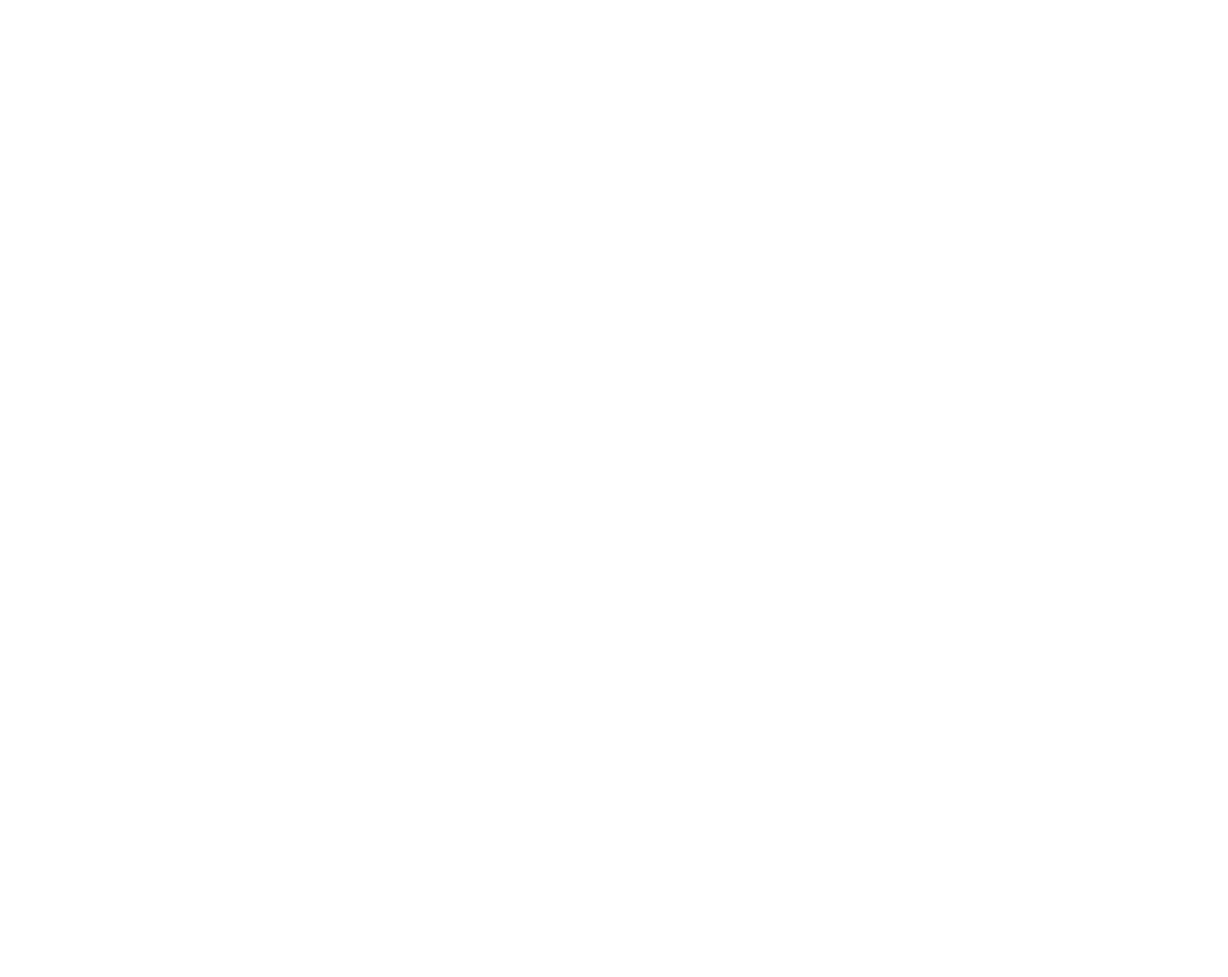
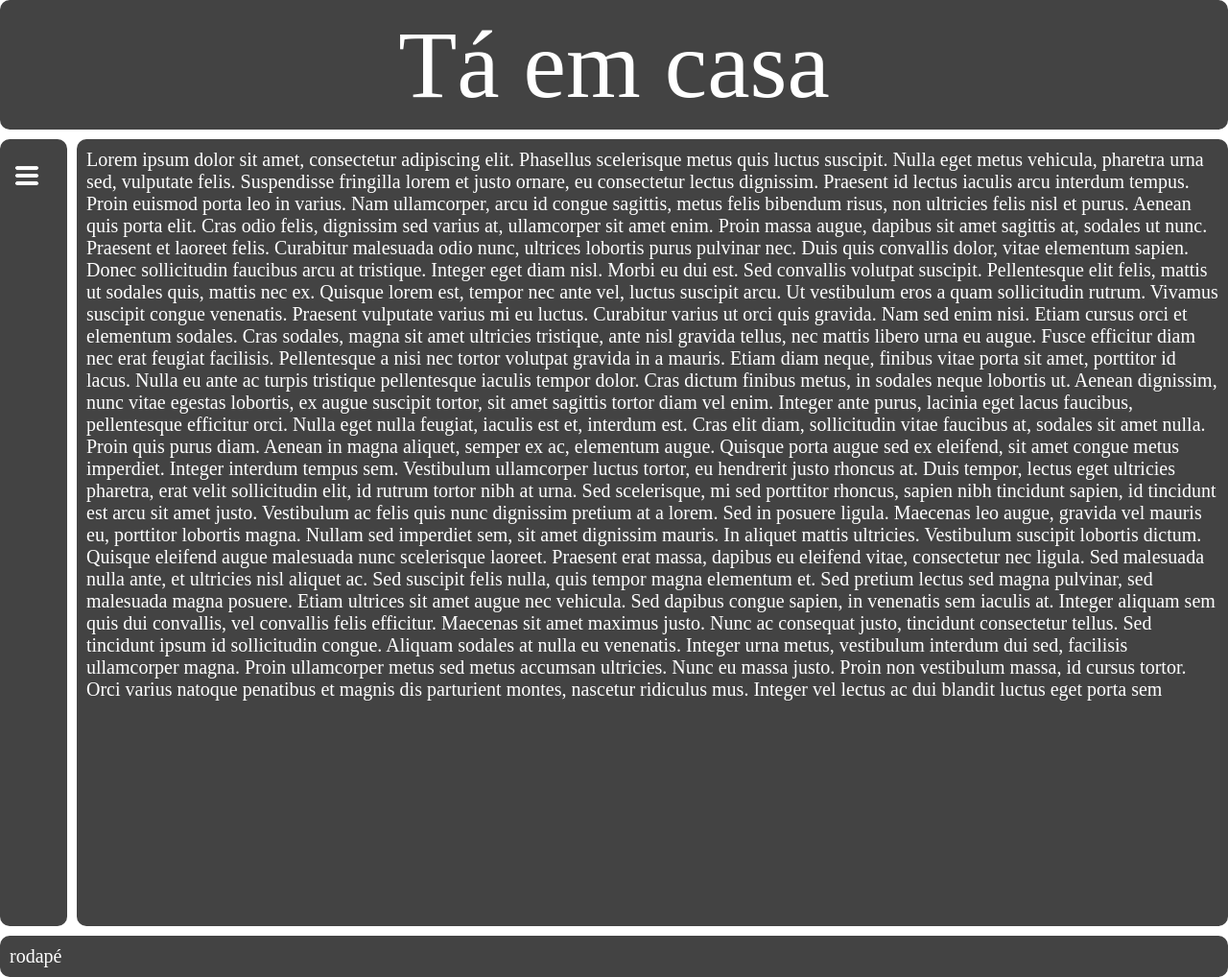
Before and after one commit to DevMatheusalbu/Ta-em-casa, a plain HTML site: page index.html in a window 1280 px wide. Shown: the whole page at 96% size. Before the commit the page ends 800 px from the top, so only its background shows below. Drawn offline with Linux system fonts and the light colour scheme.

Commit message:
Esboço do corpo da página

```diff
--- a/index.html
+++ b/index.html
@@ -5,8 +5,54 @@
     <meta http-equiv="X-UA-Compatible" content="IE=edge">
     <meta name="viewport" content="width=device-width, initial-scale=1.0">
     <title>Tá em casa</title>
+    <link rel="stylesheet" href="style.css">
+
 </head>
 <body>
+    <header class="item">
+        <div class="logo">
 
+        </div>
+        <div class="titulo">
+            Tá em casa
+        </div>
+
+    </header>
+        <aside class="item">
+            <nav>
+                <div id="menu-opener" onclick="menuToggle()">
+                    <img src="images/menu.png" width="36">
+                </div>
+                    <div id="menu-area" class="menu-opened">
+                    <ul class="menu">
+                        <li class="active"><a href="">Home</a></li>
+                        <li ><a href="">Home</a></li>
+                        <li ><a href="">Home</a></li>
+                        <li ><a href="">Home</a></li>
+                        <li ><a href="">Home</a></li>
+                        <li ><a href="">Home</a></li>
+                    </ul>
+            </div>
+            </nav>
+
+    </aside>
+    <section class="item">
+        Lorem ipsum dolor sit amet, consectetur adipiscing elit. Phasellus scelerisque metus quis luctus suscipit. Nulla eget metus vehicula, pharetra urna sed, vulputate felis. Suspendisse fringilla lorem et justo ornare, eu consectetur lectus dignissim. Praesent id lectus iaculis arcu interdum tempus. Proin euismod porta leo in varius. Nam ullamcorper, arcu id congue sagittis, metus felis bibendum risus, non ultricies felis nisl et purus. Aenean quis porta elit. Cras odio felis, dignissim sed varius at, ullamcorper sit amet enim. Proin massa augue, dapibus sit amet sagittis at, sodales ut nunc. Praesent et laoreet felis. Curabitur malesuada odio nunc, ultrices lobortis purus pulvinar nec.
+
+Duis quis convallis dolor, vitae elementum sapien. Donec sollicitudin faucibus arcu at tristique. Integer eget diam nisl. Morbi eu dui est. Sed convallis volutpat suscipit. Pellentesque elit felis, mattis ut sodales quis, mattis nec ex. Quisque lorem est, tempor nec ante vel, luctus suscipit arcu. Ut vestibulum eros a quam sollicitudin rutrum. Vivamus suscipit congue venenatis. Praesent vulputate varius mi eu luctus. Curabitur varius ut orci quis gravida. Nam sed enim nisi. Etiam cursus orci et elementum sodales.
+
+Cras sodales, magna sit amet ultricies tristique, ante nisl gravida tellus, nec mattis libero urna eu augue. Fusce efficitur diam nec erat feugiat facilisis. Pellentesque a nisi nec tortor volutpat gravida in a mauris. Etiam diam neque, finibus vitae porta sit amet, porttitor id lacus. Nulla eu ante ac turpis tristique pellentesque iaculis tempor dolor. Cras dictum finibus metus, in sodales neque lobortis ut. Aenean dignissim, nunc vitae egestas lobortis, ex augue suscipit tortor, sit amet sagittis tortor diam vel enim. Integer ante purus, lacinia eget lacus faucibus, pellentesque efficitur orci. Nulla eget nulla feugiat, iaculis est et, interdum est. Cras elit diam, sollicitudin vitae faucibus at, sodales sit amet nulla. Proin quis purus diam. Aenean in magna aliquet, semper ex ac, elementum augue. Quisque porta augue sed ex eleifend, sit amet congue metus imperdiet. Integer interdum tempus sem. Vestibulum ullamcorper luctus tortor, eu hendrerit justo rhoncus at.
+
+Duis tempor, lectus eget ultricies pharetra, erat velit sollicitudin elit, id rutrum tortor nibh at urna. Sed scelerisque, mi sed porttitor rhoncus, sapien nibh tincidunt sapien, id tincidunt est arcu sit amet justo. Vestibulum ac felis quis nunc dignissim pretium at a lorem. Sed in posuere ligula. Maecenas leo augue, gravida vel mauris eu, porttitor lobortis magna. Nullam sed imperdiet sem, sit amet dignissim mauris. In aliquet mattis ultricies. Vestibulum suscipit lobortis dictum. Quisque eleifend augue malesuada nunc scelerisque laoreet. Praesent erat massa, dapibus eu eleifend vitae, consectetur nec ligula. Sed malesuada nulla ante, et ultricies nisl aliquet ac.
+
+Sed suscipit felis nulla, quis tempor magna elementum et. Sed pretium lectus sed magna pulvinar, sed malesuada magna posuere. Etiam ultrices sit amet augue nec vehicula. Sed dapibus congue sapien, in venenatis sem iaculis at. Integer aliquam sem quis dui convallis, vel convallis felis efficitur. Maecenas sit amet maximus justo. Nunc ac consequat justo, tincidunt consectetur tellus. Sed tincidunt ipsum id sollicitudin congue. Aliquam sodales at nulla eu venenatis. Integer urna metus, vestibulum interdum dui sed, facilisis ullamcorper magna. Proin ullamcorper metus sed metus accumsan ultricies. Nunc eu massa justo. Proin non vestibulum massa, id cursus tortor. Orci varius natoque penatibus et magnis dis parturient montes, nascetur ridiculus mus. Integer vel lectus ac dui blandit luctus eget porta sem
+
+    </section>
+    <footer class="item">
+        rodapé
+
+    </footer>
+
+ <script src="script.js"></script>
 </body>
 </html>
--- a/script.js
+++ b/script.js
@@ -0,0 +1,10 @@
+function menuToggle() {
+    let menuArea = document.getElementById("menu-area");
+
+    if(menuArea.style.width == '200px') {
+        menuArea.style.width = '0px';
+    } else {
+        menuArea.style.width = '200px';
+    }
+
+}
--- a/style.css
+++ b/style.css
@@ -0,0 +1,163 @@
+body {
+    margin: 0;
+    background-color: white;
+    display: grid;
+    grid-gap: 10px;
+    align-items: center;
+    grid-template-areas:
+    "header header header header"
+    "menu content content content"
+    "footer footer footer footer"
+    ;
+}
+
+header {
+    display: inline-flex;
+    justify-content: center;
+}
+.titulo {
+    font-size: 100px;
+}
+
+
+
+.item {
+    background-color: rgba(17, 17, 17, 0.788);
+    padding: 10px;
+    border-radius: 10px;
+    color: white;
+    font-size: 20px;
+}
+
+aside {
+    display: flex;
+    justify-content: start;
+    align-content: flex-start;
+    top:100px;
+    right:0;
+    z-index:999;
+    height: 100vh;
+    display:flex;
+    background-color: #0707074f;
+ }
+
+ nav a {
+    display: block;
+
+    padding: 20px;
+    text-decoration: none;
+    text-transform: uppercase;
+    background-color:#1b1b1b63;
+    color: white;
+    border-radius: 5px;
+
+  }
+
+  .menu {
+    margin: 0;
+    padding: 0;
+  }
+
+  section {
+    height: 100vh ;
+  }
+
+  #menu-opener {
+    width:40px;
+    height:40px;
+    cursor:pointer;
+    margin-top:10px;
+    margin-right:10px;
+ }
+ #menu-area {
+    width:0px;
+    height:auto;
+    margin-top: 20px;
+    background:rgba(194, 10, 10, 0.342);
+    overflow-x:hidden;
+    overflow-y:auto;
+    transition: all ease .5s;
+ }
+ #menu-area ul, #menu-area li {
+    padding:0;
+    list-style:none;
+ }
+ #menu-area li {
+    display:block;
+    padding:10px;
+    color:#555;
+    cursor:pointer;
+ }
+ #menu-area li:hover {
+    background:rgba(177, 8, 8, 0.651);
+ }
+
+
+ nav ul,
+ nav li {
+    list-style: none;
+    margin: 0;
+    padding: 0;
+ }
+ nav ul{
+    display: flex;
+    flex-direction: column;
+ }
+ nav a {
+    display: block;
+
+    padding: 20px;
+    text-decoration: none;
+    text-transform: uppercase;
+    background-color:#1b1b1b63;
+    color: white;
+    border-radius: 5px;
+
+  }
+
+  nav :active a,
+  nav a:hover {
+    background-color: red;
+    animation: backwards;
+
+  }
+
+
+
+
+
+
+
+
+
+
+
+
+
+header {
+    grid-area: header;
+}
+
+aside {
+    grid-area: menu;
+
+}
+
+.menu {
+    list-style: none;
+    text-decoration: underline none;
+
+}
+
+a {
+    text-decoration: none;
+    color: white;
+}
+
+section {
+    grid-area: content;
+}
+
+footer {
+    grid-area: footer;
+}
```
Also changed, not shown: images/menu.png (added).
